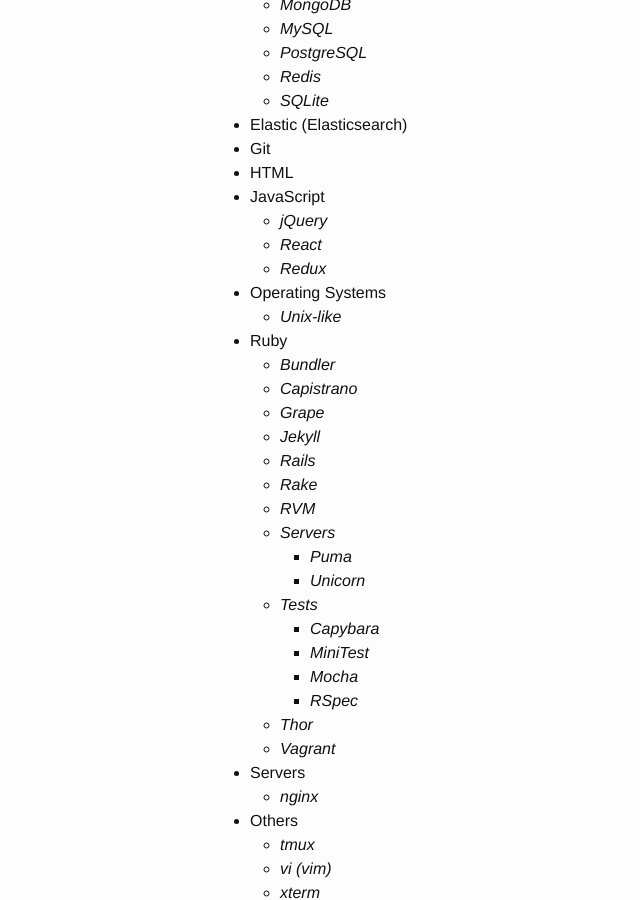
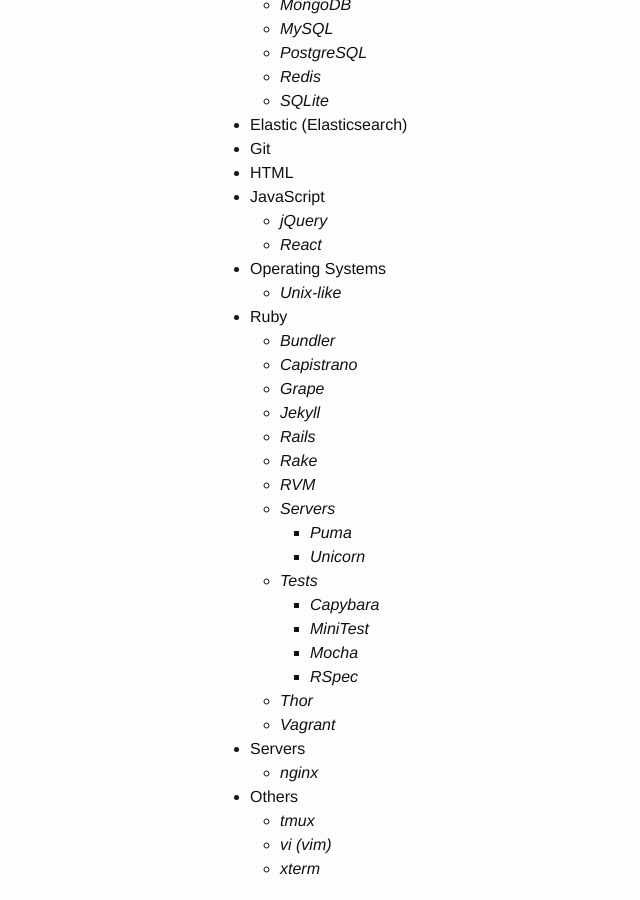
Before and after one commit to crowdpro3/bogdanvlviv.github.io, a Jekyll site: the page built from resume.html, in a window 1280 px wide and 900 px high, scrolled down 879 px. Shown: the whole window, without its empty margins (50-690 px from the left). Built offline with Jekyll 4.4.1, drawn with Linux system fonts in a browser that asks for light colours; comment, search, counter and statistics services are not loaded; some of the changed text lies outside the part shown.

Commit message:
Update resume

```diff
--- a/resume.html
+++ b/resume.html
@@ -54,7 +54,6 @@
       <ul>
         <li>jQuery</li>
         <li>React</li>
-        <li>Redux</li>
       </ul>
     </li>
     <li>
@@ -184,5 +183,5 @@
     <li><a href="https://github.com/tolk/tolk/commits/master?author=bogdanvlviv" target="_blank">tolk</a></li>
   </ul>
 
-  <span class="resume-meta" title="Updated at">October 30, 2016</span>
+  <span class="resume-meta" title="Updated at">November 8, 2016</span>
 </div>
```
